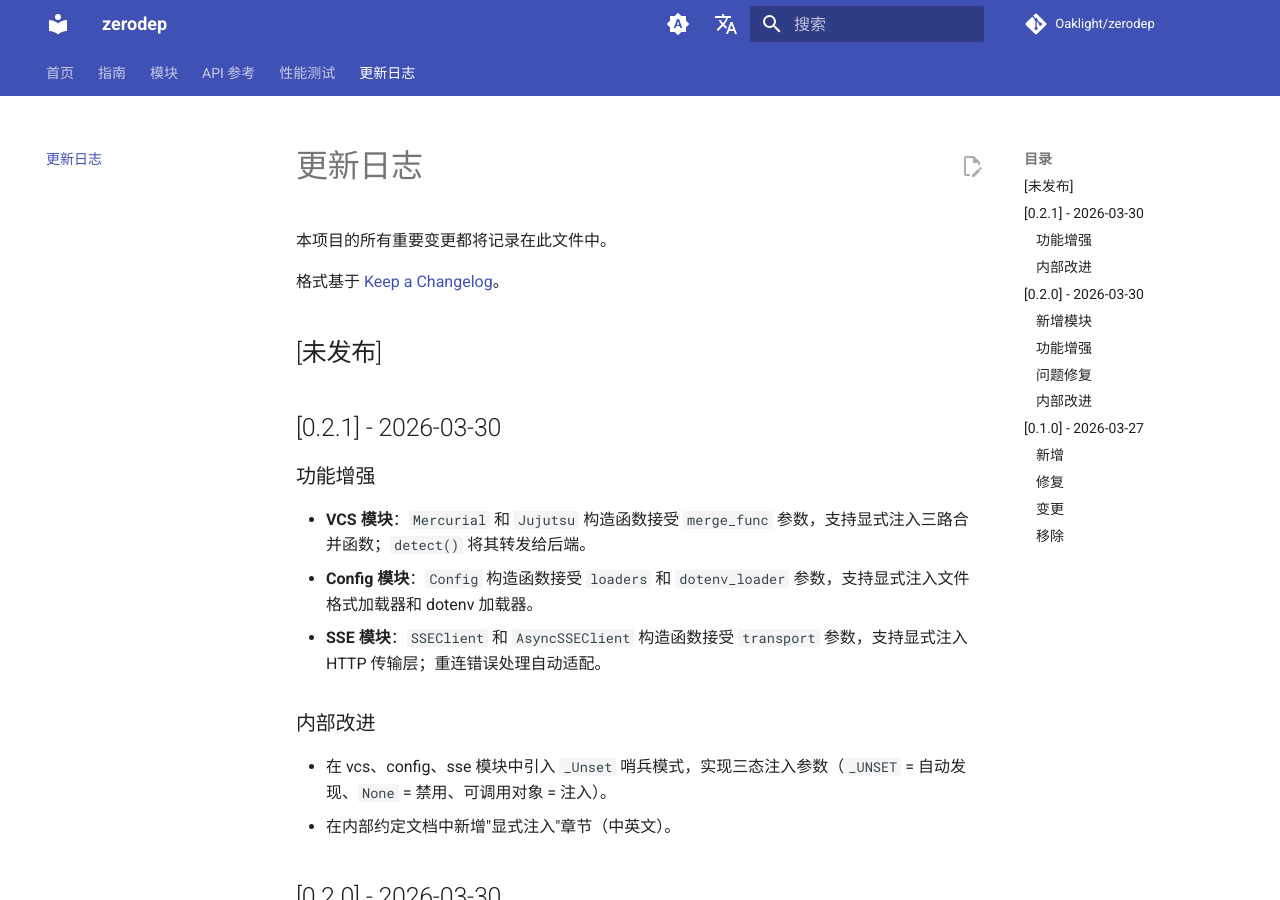
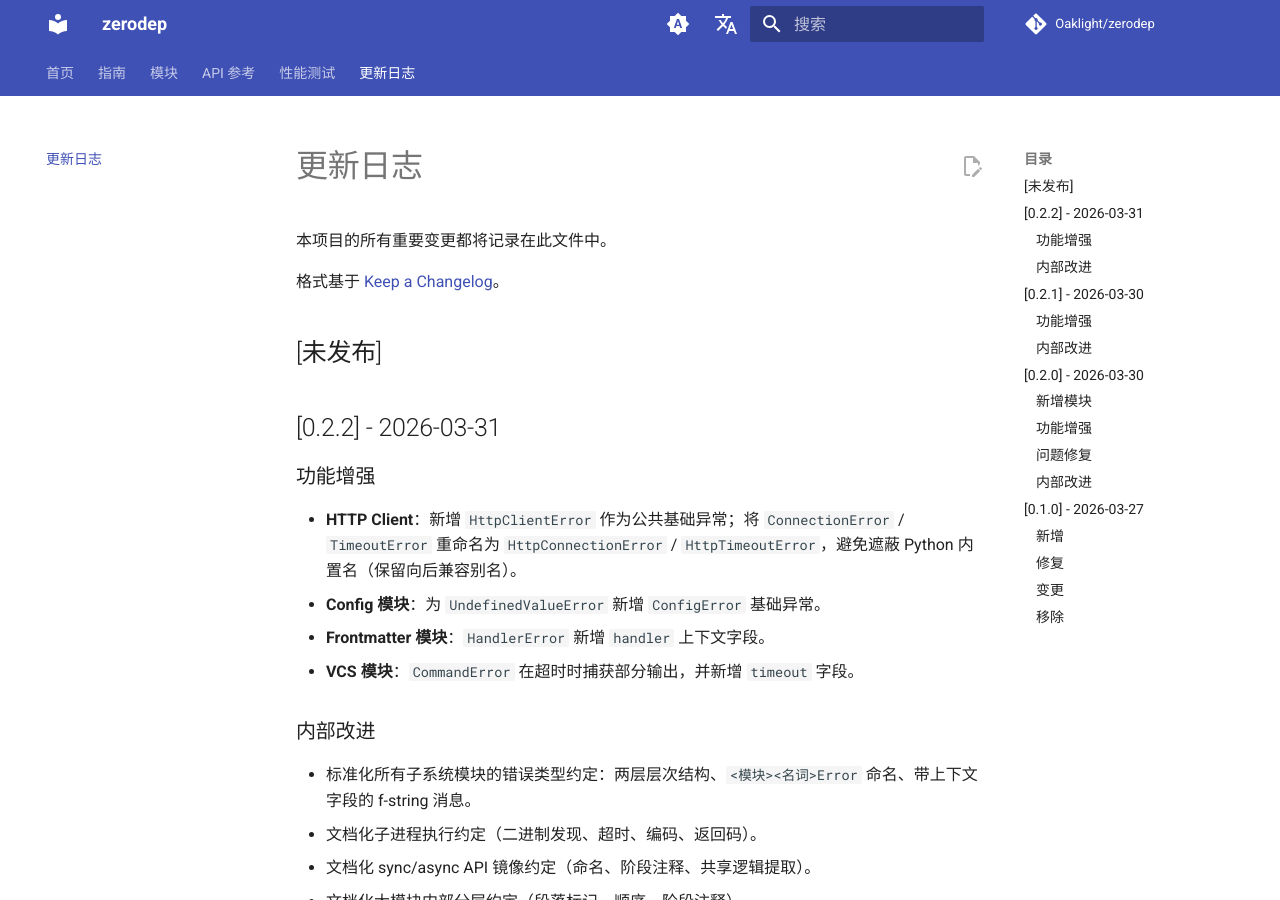
Before and after one commit to Oaklight/zerodep, an MkDocs documentation site: the page built from docs/changelog.md, in a window 1280 px wide and 900 px high. Built offline with MkDocs 1.6.1 and Material for MkDocs 9.7.7, drawn with Linux system fonts in a browser that asks for light colours; comment, search, counter and statistics services are not loaded; some of the changed text lies outside the part shown.

Commit message:
docs: add changelog entry for v0.2.2

```diff
--- a/docs/changelog.md
+++ b/docs/changelog.md
@@ -5,6 +5,23 @@
 格式基于 [Keep a Changelog](https://keepachangelog.com/zh-CN/1.1.0/)。
 
 ## [未发布]
+
+## [0.2.2] - 2026-03-31
+
+### 功能增强
+
+- **HTTP Client**：新增 `HttpClientError` 作为公共基础异常；将 `ConnectionError` / `TimeoutError` 重命名为 `HttpConnectionError` / `HttpTimeoutError`，避免遮蔽 Python 内置名（保留向后兼容别名）。
+- **Config 模块**：为 `UndefinedValueError` 新增 `ConfigError` 基础异常。
+- **Frontmatter 模块**：`HandlerError` 新增 `handler` 上下文字段。
+- **VCS 模块**：`CommandError` 在超时时捕获部分输出，并新增 `timeout` 字段。
+
+### 内部改进
+
+- 标准化所有子系统模块的错误类型约定：两层层次结构、`<模块><名词>Error` 命名、带上下文字段的 f-string 消息。
+- 文档化子进程执行约定（二进制发现、超时、编码、返回码）。
+- 文档化 sync/async API 镜像约定（命名、阶段注释、共享逻辑提取）。
+- 文档化大模块内部分层约定（段落标记、顺序、阶段注释）。
+- `internals.md` 中全部 8 个模式现已标准化或已实现。
 
 ## [0.2.1] - 2026-03-30
 
```
